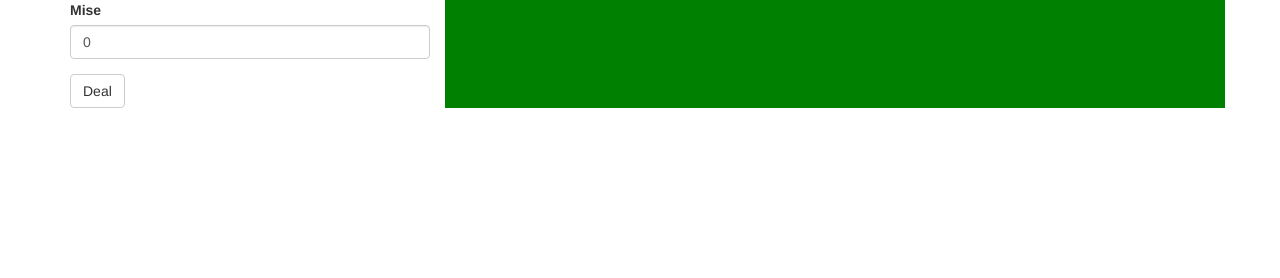
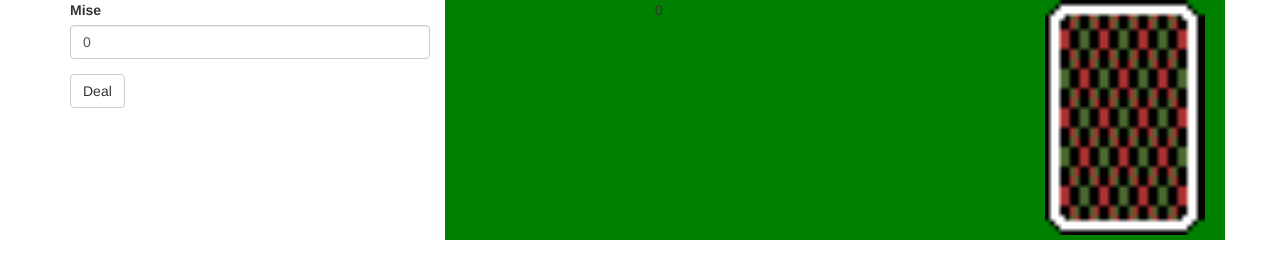
Before and after one commit to HugoPoi/angular-blackjack-poc, a website: page app/index.html in a window 1280 px wide. Drawn offline with nearby package versions, Linux system fonts and the light colour scheme; some packages are replaced by stand-ins of ours; files that its build step writes are made by us from their sources.

Commit message:
ihm start

```diff
--- a/app/scripts/controllers/main.js
+++ b/app/scripts/controllers/main.js
@@ -16,4 +16,6 @@ angular.module('blackjackApp')
       console.log('L\'utilisateur a misé ', $scope.bet);
     }
 
+
+    $scope.card1 = ' 0 100';
   });
--- a/app/styles/main.css
+++ b/app/styles/main.css
@@ -3,8 +3,16 @@
   overflow: hidden;
 }
 .mat{
-
   background-color: green;
   margin-bottom: -99999px;
   padding-bottom: 99999px;
 }
+
+
+.card-image{
+  display: block;
+  background:url("../images/cards.png") 0 0 no-repeat;
+  height: 240px;
+  width: 160px;
+  background-size: 5000%;
+}
--- a/app/views/main.html
+++ b/app/views/main.html
@@ -12,10 +12,11 @@
     <div class="row">
       <div class="col-md-offset-3 col-md-3">
         <div class="deck-left">
+          {{bet}}
         </div>
       </div>
       <div class="col-md-offset-3 col-md-3">
-        <div class="card-right">
+        <div class="card-right card-image" ng-style="{ 'background-position' : card1 }">
         </div>
       </div>
     </div>
```
